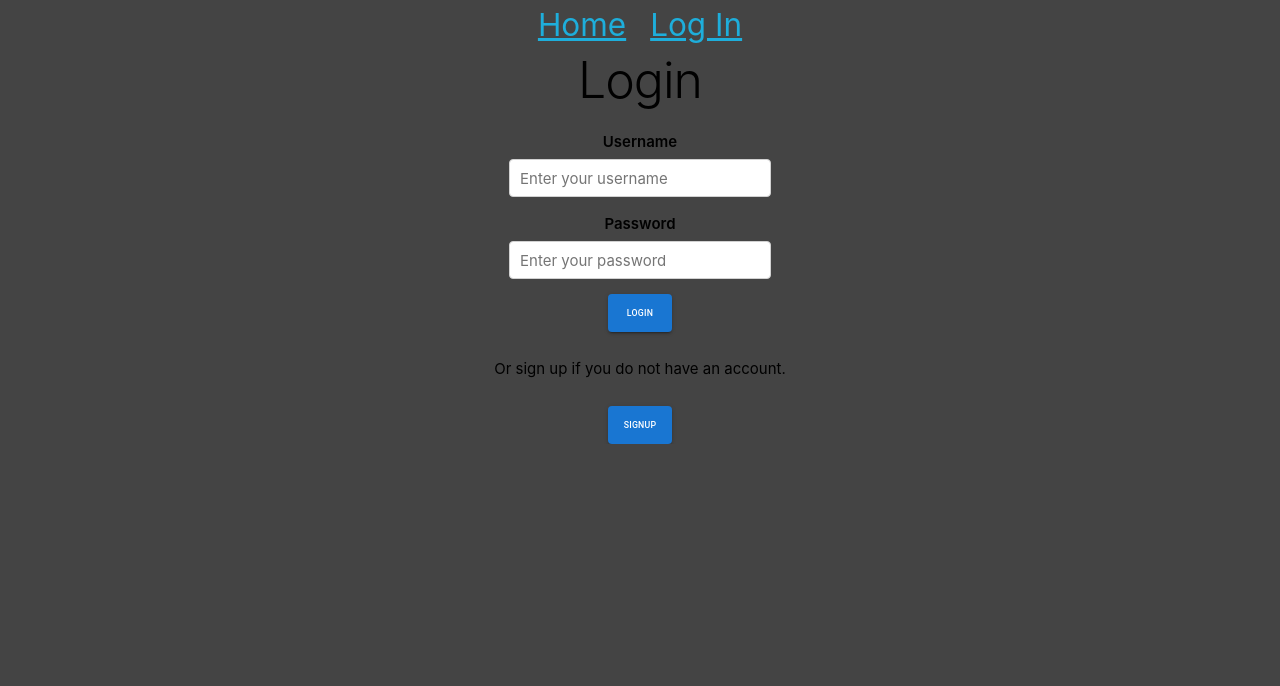
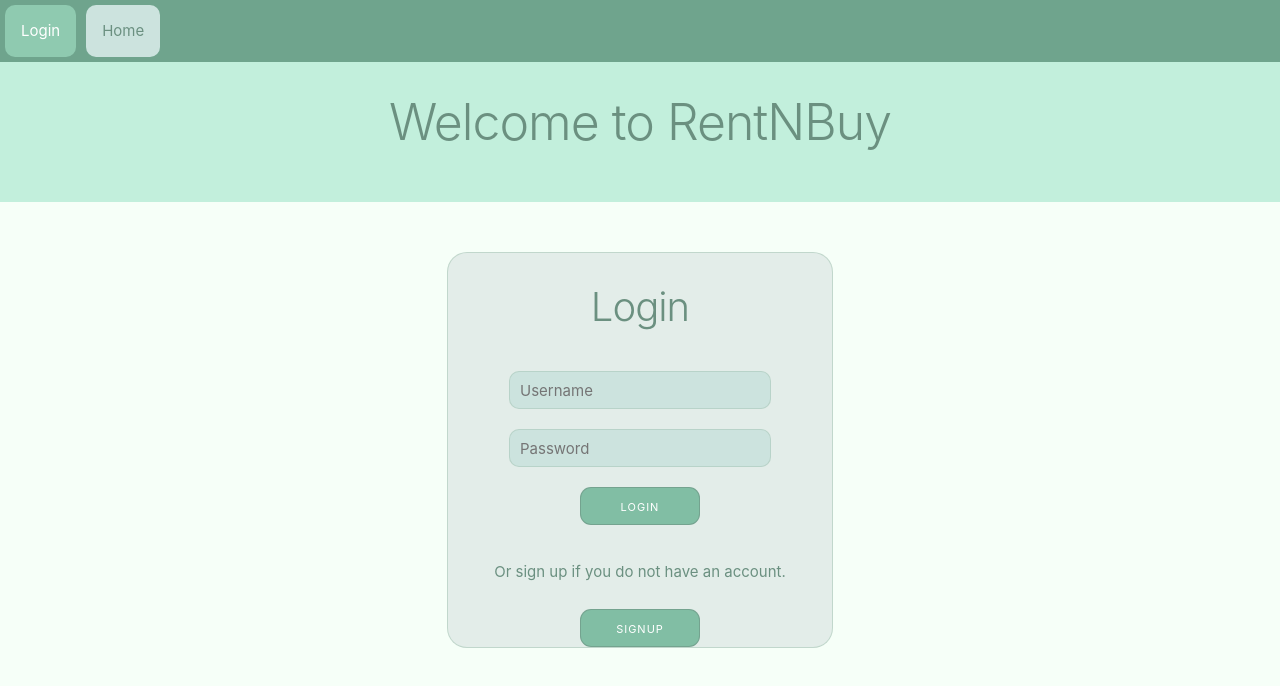
Before and after one commit to ardeng124/rentnbuy-3120-group-project, a React (Create React App) app in the folder group-y/: page /login in a window 1280 px wide. Shown: the top 686 px of the page. Built offline with nearby package versions, Linux system fonts and the light colour scheme.

Commit message:
css done for login/signup, changes to both forms

```diff
--- a/group-y/public/css/skeleton.css
+++ b/group-y/public/css/skeleton.css
@@ -271,6 +271,7 @@ select:focus {
 label,
 legend {
   display: block;
+  margin: auto;
   margin-bottom: .5rem;
   font-weight: 600; }
 fieldset {
@@ -300,8 +301,8 @@ ol ol,
 ol ul {
   margin: 1.5rem 0 1.5rem 3rem;
   font-size: 90%; }
-li {
-  margin-bottom: 1rem; }
+/* li {
+  margin-bottom: 1rem; } */
 
 
 /* Code
--- a/group-y/src/App.css
+++ b/group-y/src/App.css
@@ -1,6 +1,15 @@
+/* https://coolors.co/palette/6b9080-a4c3b2-cce3de-eaf4f4-f6fff8 */
+:root{
+  --text-colour:#6B9080;
+  --button-colour: #81BEA4;
+  --outline-colour:#6B9080;
+  --header:#C2EFDC;
+  --nav-header: #6FA48D;
+}
+
 body, html {
   height: 100%;
-  background-color: rgb(68, 68, 68);
+  background-color: #F6FFF8;
 }
 
 .App {
@@ -8,7 +17,7 @@ body, html {
   flex-direction: column;
   align-items: center;
   justify-content: center;
-  color: rgb(0, 0, 0);
+  color: #6B9080;
   height: 200%;
   overflow: hidden;
 }
@@ -19,10 +28,86 @@ body, html {
   transition: all .3s ease;
 }
 
-.App-header {
-  padding-bottom: 5%;
-  padding-top: 1%;
-  min-height: 100%;
-  height:auto;
-  justify-content: center;
+.loginpageHeading{
+  color: #6B9080;
+  margin:40px;
+  font-size:40px;
+
 }
+.LoginPage h1{
+  margin-top: 30px;
+}
+
+.LoginPage{
+  background-color: #F6FFF8;
+}
+.loginBox{
+  background-color: #E3EDE9;
+  width:30%;
+  margin: auto;
+  border-radius: 20px;
+  border:1px solid #a4c3b285 ;
+
+}
+.loginheader{
+  background-color:var(--header);
+  margin-bottom: 50px;
+  margin-top: 0px;
+  padding-bottom: 30px;
+}
+.formContainer{
+  margin:auto
+}
+.formContainer .input{
+  background-color: #CCE3DE;
+  border: 1px solid #a4c3b27d ;
+  border-radius: 10px;
+  color: #747c78;
+
+  display: block;
+  margin: auto;
+  margin-bottom:20px;
+  margin-top: 20px;
+}
+button{
+  background-color: #81BEA4;
+
+  width:120px;
+  border-radius: 11px;
+  border: 1px solid #6b908090;
+  font-weight: 400;
+}
+
+.MasterHeader ul{
+  list-style-type: none;
+  margin: 0;
+  padding: 0;
+  overflow: hidden;
+  background-color: var(--nav-header);
+  top: 0;
+  width: 100%;
+}
+.MasterHeader li{
+  float: left;
+}
+.MasterHeader li a {
+  display: block;
+  color: var(--text-colour);
+  text-align: center;
+  padding: 14px 16px;
+  text-decoration: none;
+  border-radius: 10px;
+  margin-right: 10px;
+  margin:5px;
+}
+.MasterHeader li a:not(.active) {
+  background-color: #CCE3DE;
+}
+.MasterHeader li a:hover:not(.active) {
+  background-color: #111;
+}
+
+.MasterHeader .active {
+  background-color: #8FCAB0;
+  color: white;
+}
--- a/group-y/src/App.js
+++ b/group-y/src/App.js
@@ -1,4 +1,4 @@
-import Conversations from './Pages/Conversations.js'
+import HomePage from './Pages/HomePage.js'
 import LogIn from './Pages/LogIn.js'
 import SignUp from './Pages/SignUp'
 
@@ -18,13 +18,13 @@ function App() {
     return (
     <div className="App">
       <Router>
-        <div className="Links">
+        {/* <div className="Links">
           <Link style={padding} to="/">Home</Link>
           <Link style={padding} to="/login">Log In</Link>
-        </div>
+        </div> */}
 
       <Routes>
-        <Route path="/" element ={<Conversations />} />
+        <Route path="/" element ={<HomePage />} />
         <Route path="/login" element={<LogIn />} />
         <Route path="/register" element={<SignUp />} />
       </Routes>
--- a/group-y/src/Pages/Conversations.js
+++ /dev/null
@@ -1,70 +0,0 @@
-import React, {useState, useEffect} from 'react'
-import ConversationForm from '../Conversation/ConversationForm'
-import axios from 'axios'
-import ProfileToken from '../Profile/ProfileToken'
-import {
-    BrowserRouter as Router,
-    Routes, Route, Link
-  } from "react-router-dom"
-
-const Conversations = () => {
-
-    const [convos, setConversations] = useState([])
-
-    const [error, setError] = useState(false)
-
-    const addNewConvo = (data) => {
-
-        axios.post("http://localhost:8102/api/conversations", data, ProfileToken)
-        .then(response => {
-            axios.get("http://localhost:8102/api/conversations", ProfileToken)
-            .then((response) => {
-                setConversations(response.data.conversations)
-            })
-        })
-      }
-
-    const fetchConvos = () => {
-    axios.get("http://localhost:8102/api/conversations", ProfileToken)
-    .then((response) => {
-        console.log("GET response: ", response)
-        setConversations(response.data.conversations)
-        console.log("GET Conversations: ", response.data.conversations)
-    })
-    .catch((error) => {
-        console.log("401 Error, Not Authorized!")
-        setError(true)
-        })
-    }
-
-    useEffect(() => {
-        fetchConvos()
-        console.log("Fetching Convos")
-    },[])
-
-    if (error === true) {
-        return (<div className="unauth">
-        <h3> Hello! To access the forums, please Sign Up to continue. </h3>
-        </div>
-    )
-    } else if (error === false) {
-        return (
-        <div>
-            <ConversationForm updateFn={addNewConvo}/>
-            <h4> Conversations Listed Below: </h4>
-            <div className='allConvos'>
-            {convos.map(({ creator, id, messages, title }) => (
-            <li className='convoList' key={id}>
-            <p>Forum Title: <Link to="/messages">{title}</Link></p>
-            <p>Messages: {messages}</p>
-            <p>Author: {creator}</p>
-            <p>ID: {id}</p>
-            </li>
-      ))}
-      </div>
-      </div>
-    )
-    }
-}
-
-export default Conversations
--- /dev/null
+++ b/group-y/src/Pages/HomePage.js
@@ -0,0 +1,71 @@
+import React, {useState, useEffect} from 'react'
+
+import {
+    BrowserRouter as Router,
+    Routes, Route, Link
+  } from "react-router-dom"
+
+const Conversations = () => {
+
+    // const [convos, setConversations] = useState([])
+
+    const [error, setError] = useState(false)
+
+    // const addNewConvo = (data) => {
+
+    //     axios.post("http://localhost:8102/api/conversations", data, ProfileToken)
+    //     .then(response => {
+    //         axios.get("http://localhost:8102/api/conversations", ProfileToken)
+    //         .then((response) => {
+    //             setConversations(response.data.conversations)
+    //         })
+    //     })
+    //   }
+
+    // const fetchConvos = () => {
+    // axios.get("http://localhost:8102/api/conversations", ProfileToken)
+    // .then((response) => {
+    //     console.log("GET response: ", response)
+    //     setConversations(response.data.conversations)
+    //     console.log("GET Conversations: ", response.data.conversations)
+    // })
+    // .catch((error) => {
+    //     console.log("401 Error, Not Authorized!")
+    //     setError(true)
+    //     })
+    // }
+
+    // useEffect(() => {
+    //     fetchConvos()
+    //     console.log("Fetching Convos")
+    // },[])
+
+
+        return (
+
+        <div className='HomePage'>
+            <div className='MasterHeader'>
+                <ul>
+                    <li><a href="/login">Login</a></li>
+                    <li><a class="active" href="/">Home</a></li>
+                </ul>
+        </div>
+            {/* <ConversationForm updateFn={addNewConvo}/>
+            <h4> Conversations Listed Below: </h4>
+            <div className='allConvos'>
+            {convos.map(({ creator, id, messages, title }) => (
+            <li className='convoList' key={id}>
+            <p>Forum Title: <Link to="/messages">{title}</Link></p>
+            <p>Messages: {messages}</p>
+            <p>Author: {creator}</p>
+            <p>ID: {id}</p>
+            </li>
+      ))}
+      </div>       */}
+      <h3>This is the homepage</h3>
+      </div>
+    )
+
+}
+
+export default Conversations
--- a/group-y/src/Pages/LogIn.js
+++ b/group-y/src/Pages/LogIn.js
@@ -4,7 +4,7 @@ import axios from 'axios'
 import { useNavigate } from "react-router-dom";
 import authProfile from "../authProfile.js";
 import Stack from '@mui/material/Stack';
-import Button from '@mui/material/Button';
+// import Button from '@mui/material/Button';
 
 //Tracking Logged in status
 //Could add a if check -> which checks for a token
@@ -87,15 +87,27 @@ const Login = () => {
   }
 
  return (
-    <div>
-      <h1 className="log-sign-in">Login</h1>
+    <div className="LoginPage">
+      <section className="loginheader">
+      <div className='MasterHeader'>
+        <ul>
+            <li><a class="active" href="/login">Login</a></li>
+            <li><a  href="/">Home</a></li>
+        </ul>
+        </div>
+      <h1>Welcome to RentNBuy</h1>
+      </section>
+      <section className="loginBox">
+      <h1 className="loginpageHeading">Login</h1>
       {logInTracker ? <div>{localStorage.getItem('username')} has successfully logged in!</div> : <LoginForm updateFn={createNewUser}/>}
-      {logInTracker && <Stack spacing={2} alignItems="center"> <Button onClick={(logOut)} variant="contained">Logout</Button> </Stack>}
+      {logInTracker && <Stack spacing={2} alignItems="center"> <button onClick={(logOut)} variant="contained">Logout</button> </Stack>}
       {renderErrorMessage("uname")}
       {logInTracker ? console.log("User Logged In") : <p className="largeText"> Or sign up if you do not have an account.</p>}
       {logInTracker ? console.log("User Logged In") : <Stack spacing={2} alignItems="center">
-        <Button onClick={(signIn)} variant="contained">Signup</Button>
+        <button onClick={(signIn)} variant="contained">Signup</button>
+
       </Stack>}
+      </section>
     </div>
  );
 }
--- a/group-y/src/Pages/SignUp.js
+++ b/group-y/src/Pages/SignUp.js
@@ -3,7 +3,7 @@ import axios from 'axios'
 import { useNavigate } from "react-router-dom";
 import SignUpForm from "../formHandlers/SignUpForm.js";
 import Stack from '@mui/material/Stack';
-import Button from '@mui/material/Button';
+import button from '@mui/material/button';
 
 //Tracking Logged in status
 //Could add a if check -> which checks for a token
@@ -87,15 +87,26 @@ const SignIn = () => {
   );
 
  return (
-    <div className="log-sign-container">
+<div className="LoginPage">
+      <section className="loginheader">
+      <div className='MasterHeader'>
+        <ul>
+            <li><a class="active" href="/login">Login</a></li>
+            <li><a  href="/">Home</a></li>
+        </ul>
+        </div>
+      <h1>Welcome to RentNBuy</h1>
+      </section>
+      <section className="loginBox">
         <h1 className="log-sign-in">Signup</h1>
         {logInTracker ? <div>Your account '{localStorage.getItem('username')}' has successfully been registered!</div> : <SignUpForm updateFn={createNewUser}/>}
-        {logInTracker && <Stack spacing={2} alignItems="center"> <Button onClick={(logOut)} variant="contained">Logout</Button> </Stack>}
+        {logInTracker && <Stack spacing={2} alignItems="center"> <button onClick={(logOut)} variant="contained">Logout</button> </Stack>}
         {renderErrorMessage("uname")}
         <p className="largeText"> Or Login if you already have an account.</p>
         <Stack spacing={2} alignItems="center">
-          <Button onClick={(logIn)} variant="contained">Login</Button>
+          <button onClick={(logIn)} variant="contained">Login</button>
       </Stack>
+      </section>
     </div>
  );
 }
--- a/group-y/src/formHandlers/LogInForm.js
+++ b/group-y/src/formHandlers/LogInForm.js
@@ -1,7 +1,5 @@
 //Imports
 import React, { useState } from "react";
-import Stack from '@mui/material/Stack';
-import Button from '@mui/material/Button';
 
 //Need A button that says register to go to a register page
 //instead of the initial login page
@@ -31,13 +29,9 @@ const LogInForm = ({updateFn}) => {
     return (
         <div className ="formContainer">
             <form className="border" onSubmit={formHandler}>
-                <label className="label" htmlFor="username">Username</label>
-                <input className="input" type="text" placeholder="Enter your username" name="username" onChange={updateField} required/>
-                <label className="label" htmlFor="password">Password</label>
-                <input className="input" type="password" placeholder="Enter your password" name="password" onChange={updateField} required/>
-                <Stack spacing={2} alignItems="center">
-                    <Button type="submit" variant="contained">Login</Button>
-                </Stack>
+                <input className="input" type="text" placeholder="Username" name="username" onChange={updateField} required/>
+                <input className="input" type="password" placeholder="Password" name="password" onChange={updateField} required/>
+                    <button type="submit">Login</button>
             </form>
         </div>
     )
--- a/group-y/src/formHandlers/SignUpForm.js
+++ b/group-y/src/formHandlers/SignUpForm.js
@@ -1,7 +1,6 @@
 //Imports
 import React, { useState } from "react";
 import Stack from '@mui/material/Stack';
-import Button from '@mui/material/Button';
 
 //Need A button that says register to go to a register page
 //instead of the initial login page
@@ -31,23 +30,25 @@ const SignInForm = ({updateFn}) => {
     return (
         <div className ="formContainer">
             <form onSubmit={formHandler}>
-                <label className="label" htmlFor="username"> Username: </label>
+                <fieldset>
+                    <legend> Personal details</legend>
+                    <input className="input" type="text" placeholder="Full name" name="fullname" onChange={updateField} required/>
+                    <input className="input" type="email" placeholder="Email" name="email" onChange={updateField} required/>
+                </fieldset>
+
                 <input className="input" type="text" placeholder="Enter Username" name="username" onChange={updateField} required/>
-                <label className="label" htmlFor="password"> Password: </label>
                 <input className="input" type="password" placeholder="Enter Password" name="password" onChange={updateField} required/>
-                <label className="label" htmlFor="repeatPassword"> Repeat Password: </label>
                 <input className="input" type="password" placeholder="Repeat Password" name="repeatPassword" onChange={updateField} required/>
 
                 {/* Age */}
-                <label for="start">Start date:</label>
+                <label for="start">Birthday: </label>
 
                 <input type="date" id="start" name="trip-start"
                 min="1901-01-01" max="2022-12-31"/>
 
 
                 {/* Gender */}
-                <fieldset>
-                    <legend>Choose your interests</legend>
+                {/* <fieldset>
                     <div>
                         <input type="checkbox" id="male" name="gender" value="Male" />
                         <label for="male">Male</label>
@@ -60,20 +61,20 @@ const SignInForm = ({updateFn}) => {
                     <label className="label" htmlFor="otherGender"> Other: </label>
                     <input className="input" type="text" placeholder="Enter Gender" name="otherGender" onChange={updateField} required/>
                     </div>
-                </fieldset>
+                </fieldset> */}
 
                 {/* Phone Number - Not working as intended */}
-                <label for="phone">Phone Number:</label>
+                {/* <label for="phone">Phone Number:</label>
 
                 <input type="tel" id="phone" name="phone"
                 pattern="[0-9]{4}-[0-9]{3}-[0-9]{3}"
                 placeholder="Enter Phone Number"
                 required/>
 
-                <small>Format: 1234-567-890 </small>
+                <small>Format: 1234-567-890 </small> */}
 
                 {/* Address */}
-                <div class="form-group">
+                {/* <div class="form-group">
                     <input type="street"
                         class="form-control"
                         id="autocomplete"
@@ -105,12 +106,12 @@ const SignInForm = ({updateFn}) => {
                         class="form-control"
                         id="inputCountry"
                         placeholder="Country"/>
-                    </div>
+                    </div> */}
 
 
                 <p> By creating an account you agree to our Terms & Privacy. </p>
                 <Stack spacing={2} alignItems="center">
-                    <Button type="submit" variant="contained">Signup</Button>
+                    <button type="submit" variant="contained">Signup</button>
                 </Stack>
             </form>
         </div>
```
Also changed, not shown: group-y/src/formHandlers/logInForm.js (+3 -9 lines), group-y/src/formHandlers/signUpForm.js (+14 -13 lines).
